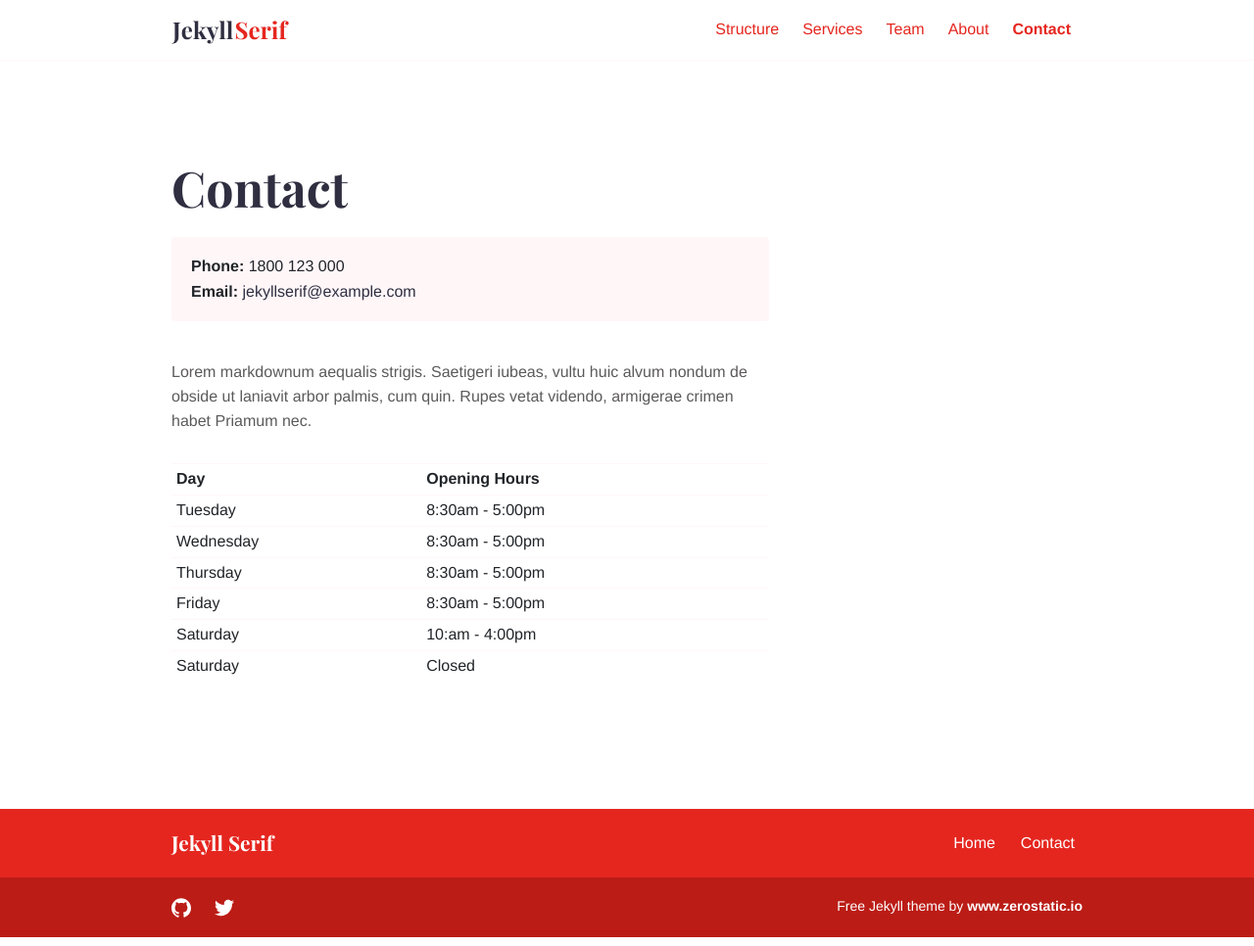
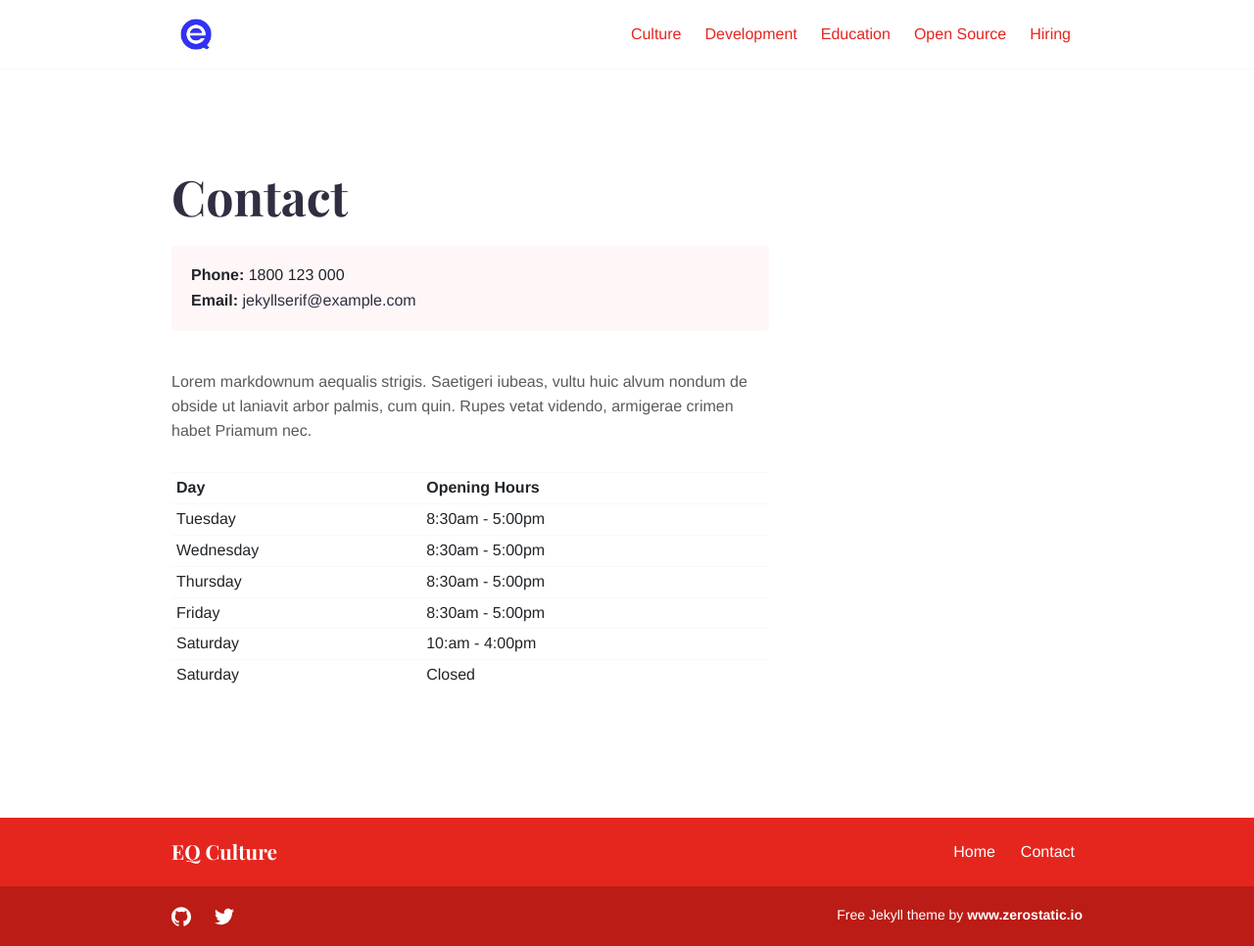
Before and after one commit to EQWorks/common, a Jekyll site: the page built from contact.md, in a window 1280 px wide. Shown: the whole page at 98% size. Built offline with Jekyll 4.4.1, drawn with Linux system fonts in a browser that asks for light colours.

Commit message:
includes - add logo in header, update links in footer

```diff
--- a/_config.yml
+++ b/_config.yml
@@ -1,14 +1,14 @@
 baseurl: '/'
 permalink: pretty
-title: 'Jekyll Serif'
+title: 'EQ Culture'
 
 logo:
   mobile: "images/logo/logo-mobile.svg"
   mobile_height: "32px"
   mobile_width: "32px"
-  desktop: "images/logo/logo.svg"
-  desktop_height: "32px"
-  desktop_width: "120px"
+  desktop: "images/logo/logo.jpeg"
+  desktop_height: "50px"
+  desktop_width: "50px"
 
 collections:
   services:
--- a/_data/menus.yml
+++ b/_data/menus.yml
@@ -1,19 +1,19 @@
 main:
-  - name: "Structure"
-    url: "/structure/"
+  - name: "Culture"
+    url: "/culture/"
     weight: 2
-  - name: "Services"
-    url: "/services/"
+  - name: "Development"
+    url: "/development/"
     weight: 2
-  - name: "Team"
-    url: "/team/"
-    weight: 3
-  - name: "About"
-    url: "/about/"
-    weight: 4
-  - name: "Contact"
-    url: "/contact/"
-    weight: 5
+  - name: "Education"
+    url: "/education/"
+    weight: 2
+  - name: "Open Source"
+    url: "/open-source/"
+    weight: 2
+  - name: "Hiring"
+    url: "/hiring/"
+    weight: 2
 
 footer:
   - name: "Home"
--- a/_data/social.json
+++ b/_data/social.json
@@ -1,12 +1,12 @@
 [
   {
     "name": "Github",
-    "link": "https://github.com/zerostaticthemes/jekyll-serif-theme",
+    "link": "https://github.com/EQWorks",
     "image": "images/social/github.svg"
   },
   {
     "name": "Twitter",
-    "link": "https://twitter.com/zerostaticio",
+    "link": "https://twitter.com/eqworkscorp",
     "image": "images/social/twitter.svg"
   }
 ]
```
Also changed, not shown: index.md (+2 -2 lines), images/logo/locus_logo.svg (added), images/logo/logo.jpeg (added).
